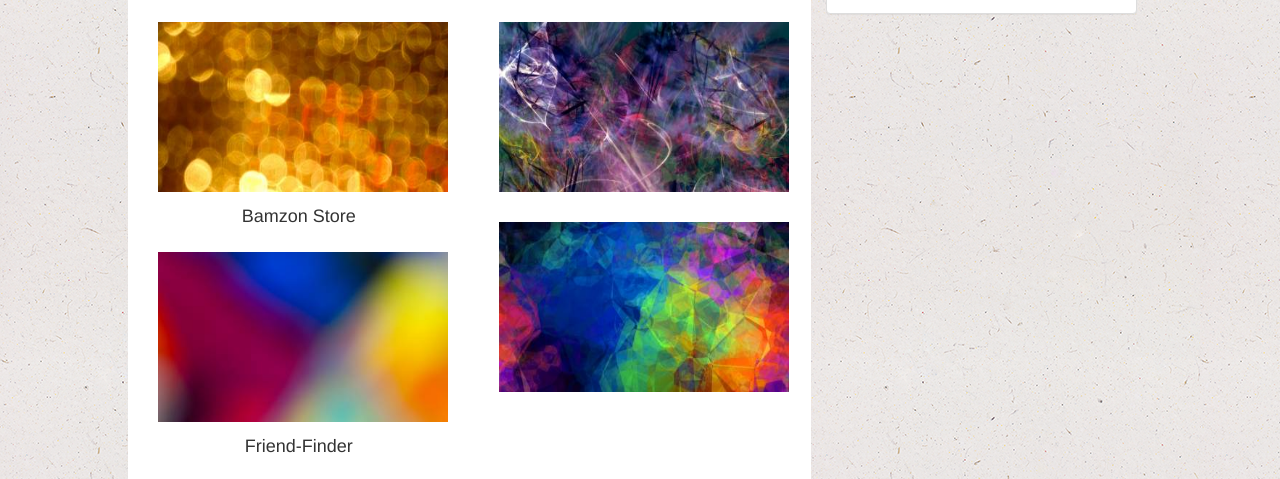
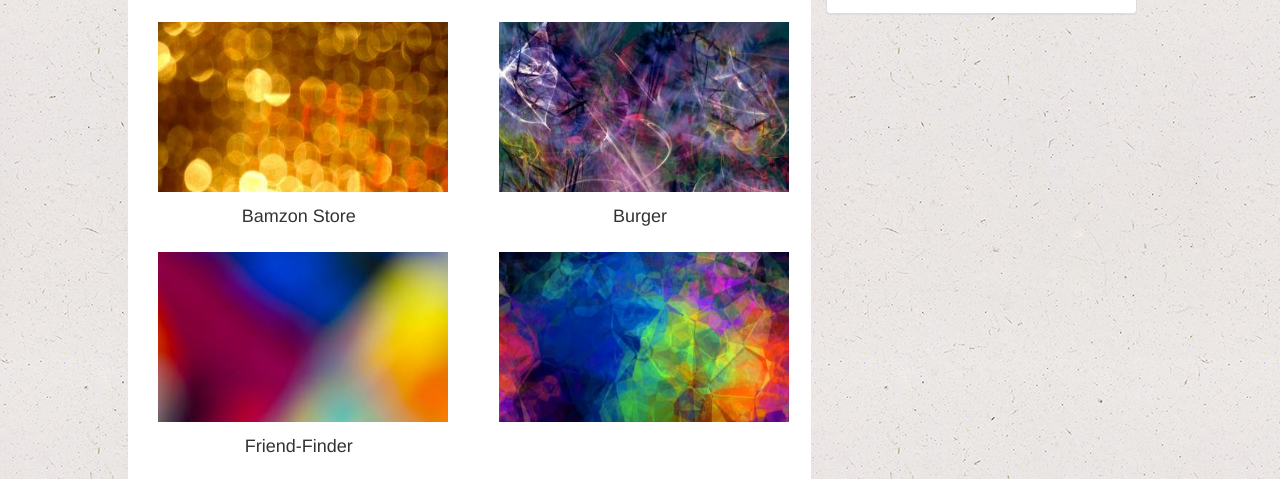
Before and after one commit to RaMbo8315/Bootstrap-Portfolio, a plain HTML site: page portfolio.html in a window 1280 px wide. Shown: the part 241-720 px from the top of the page. Drawn offline with nearby package versions, Linux system fonts and the light colour scheme.

Commit message:
Update portfolio.html

```diff
--- a/portfolio.html
+++ b/portfolio.html
@@ -73,8 +73,9 @@
                             <img class="pics" src="assets/images/4.jpg">
                          </a>
                         </div>
-                        <div>
+                        <div><h4>Burger</h4><a href="https://fathomless-gorge-48146.herokuapp.com/">
                             <img class="pics" src="assets/images/10.jpg">
+                        </a>
                         </div>
                     </div>
                 </div>
```
